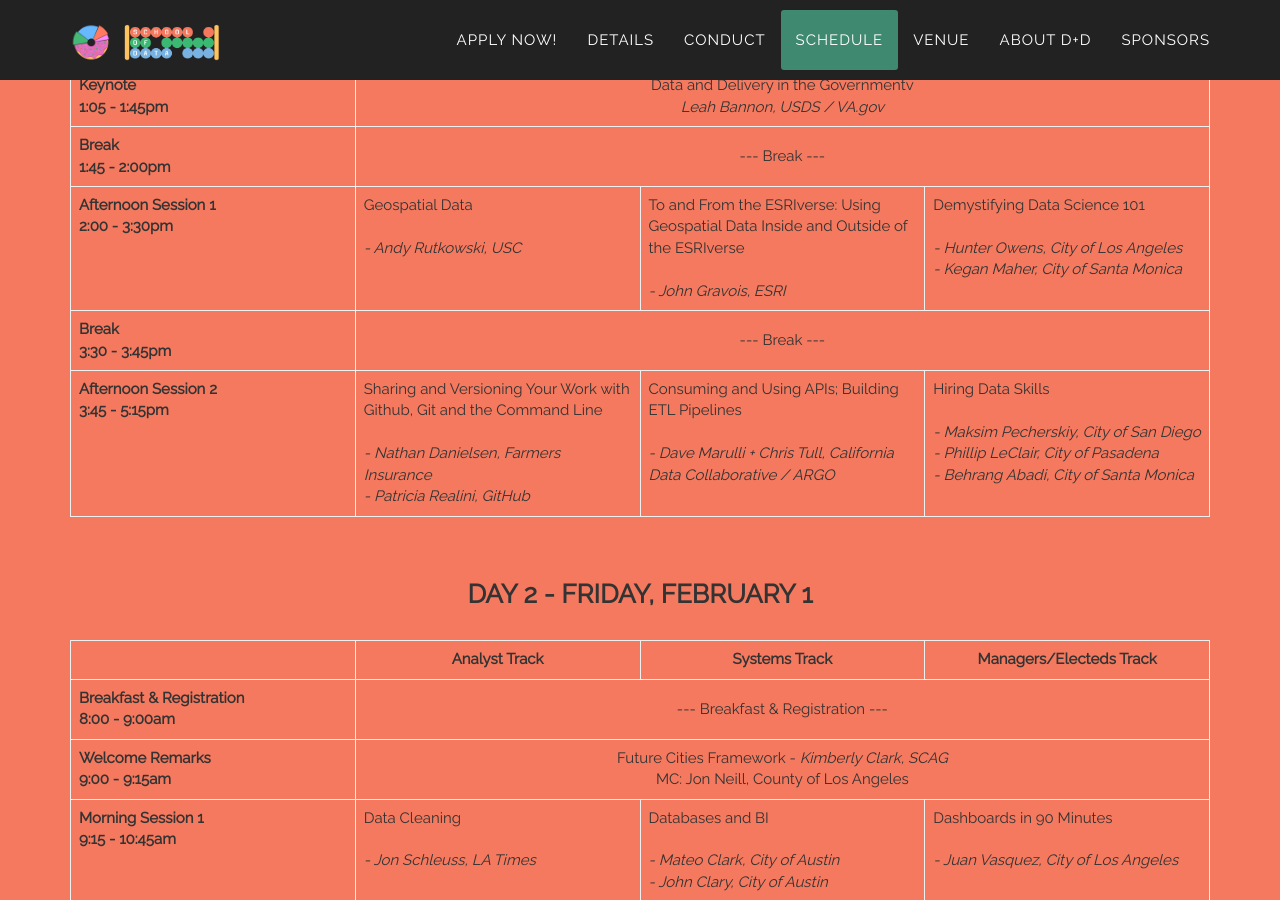
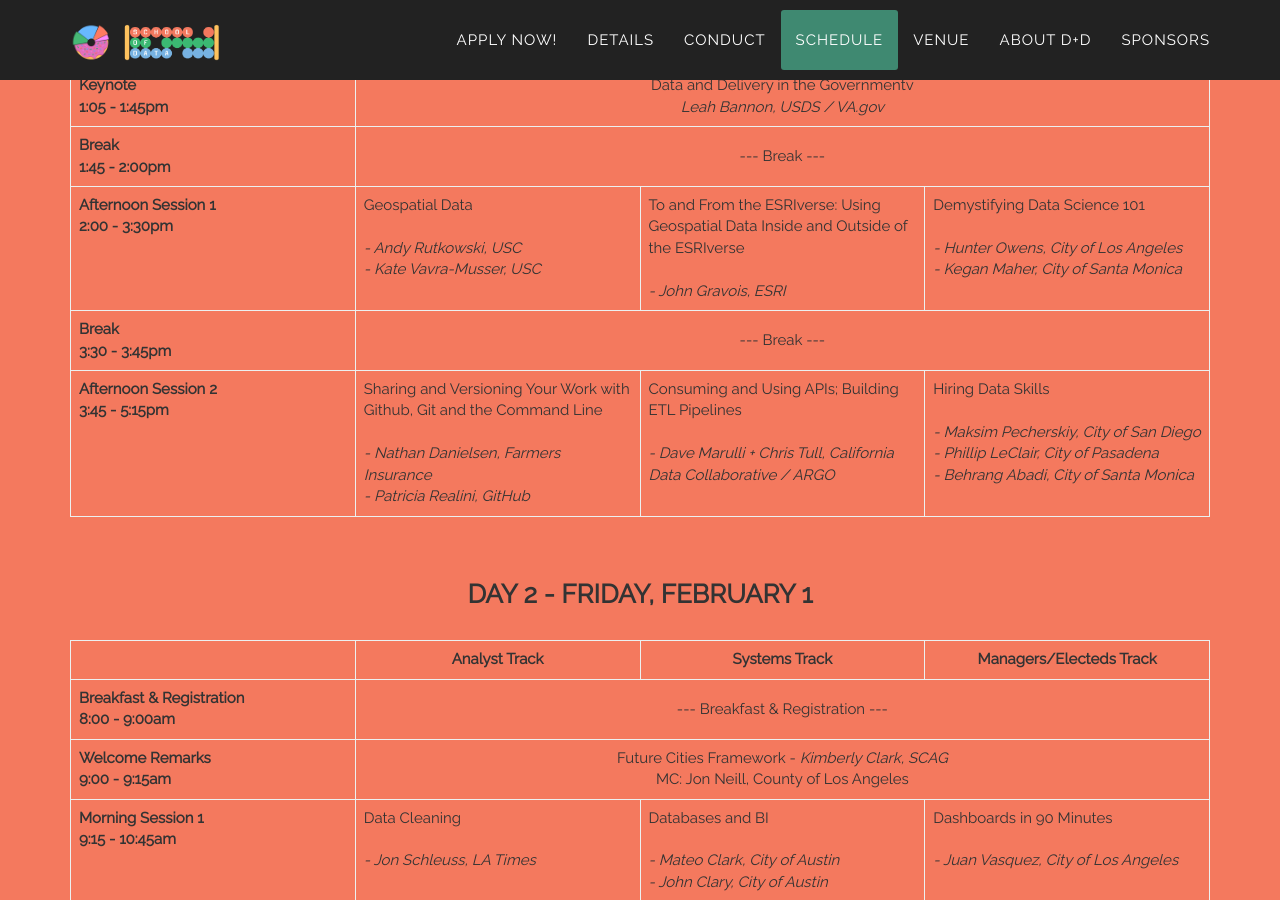
Before and after one commit to compilerla/school-of-data, a Jekyll site: the page built from index.html, in a window 1280 px wide and 900 px high, scrolled down 4311 px. Built offline with Jekyll 4.4.1, drawn with Linux system fonts in a browser that asks for light colours; some web fonts are replaced; comment, search, counter and statistics services are not loaded.

Commit message:
added Kate to Geospatial session

```diff
--- a/_includes/schedule.html
+++ b/_includes/schedule.html
@@ -122,7 +122,8 @@
                                     </th>
                                     <td>
                                         Geospatial Data<br><br>
-                                        <em>- Andy Rutkowski, USC</em>
+                                        <em>- Andy Rutkowski, USC<br>
+                                        - Kate Vavra-Musser, USC</em>
                                     </td>
                                     <td>
                                         To and From the ESRIverse: Using Geospatial Data Inside and Outside of the ESRIverse<br><br>
```
